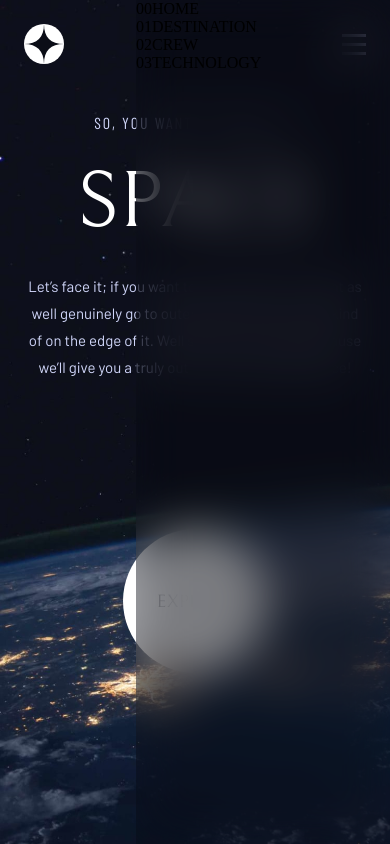
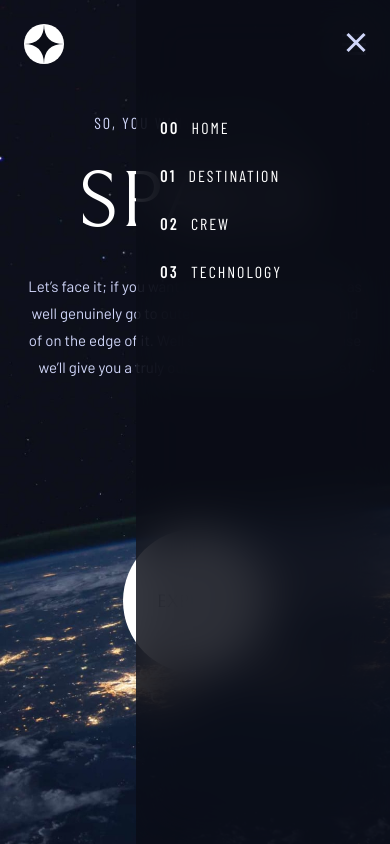
Before and after one commit to jkaps9/space-tourism, a website built with webpack: page src/template.html in a window 390 px wide. Built offline with nearby package versions, Linux system fonts and the light colour scheme.

Commit message:
finish styling mobile menu

```diff
--- a/src/styles.css
+++ b/src/styles.css
@@ -46,7 +46,7 @@ button {
   /* 01 COLORS */
   --blue-300: #d0d6f9;
   --blue-900: #0b0d17;
-  --blue-900-opaque: rgba(11, 13, 23, 35%);
+  --blue-900-opaque: rgba(11, 13, 23, 80%);
   --white: #ffffff;
 
   /* 03 SPACING */
@@ -89,6 +89,14 @@ button {
 }
 
 .text-preset-6 {
+  font-family: var(--barlow-condensed);
+  font-size: 1rem;
+  font-weight: normal;
+  letter-spacing: 2px;
+  line-height: normal;
+}
+
+.text-preset-8 {
   font-family: var(--barlow-condensed);
   font-size: 1rem;
   font-weight: normal;
@@ -151,8 +159,26 @@ header {
     min-width: 254px;
     background-color: var(--blue-900-opaque);
     backdrop-filter: blur(24px) brightness(75%);
+
+    div {
+      width: 100%;
+      padding: var(--spacing-400) var(--spacing-300);
+      text-align: end;
+    }
+
     ul {
+      width: 100%;
+      padding: var(--spacing-400) var(--spacing-300);
       list-style: none;
+      color: var(--white);
+      display: flex;
+      flex-direction: column;
+      gap: var(--spacing-400);
+      span {
+        font-weight: bold;
+        letter-spacing: 2.7px;
+        margin-right: var(--spacing-150);
+      }
     }
   }
 }
--- a/src/template.html
+++ b/src/template.html
@@ -20,11 +20,14 @@
         </a>
       </div>
       <nav class="mobile-menu">
+        <div>
+          <img src="./assets/shared/icon-close.svg" alt="close mobile menu" />
+        </div>
         <ul>
-          <li><span>00</span>HOME</li>
-          <li><span>01</span>DESTINATION</li>
-          <li><span>02</span>CREW</li>
-          <li><span>03</span>TECHNOLOGY</li>
+          <li class="text-preset-8"><span>00</span>HOME</li>
+          <li class="text-preset-8"><span>01</span>DESTINATION</li>
+          <li class="text-preset-8"><span>02</span>CREW</li>
+          <li class="text-preset-8"><span>03</span>TECHNOLOGY</li>
         </ul>
       </nav>
       <div class="hamburger">
```
